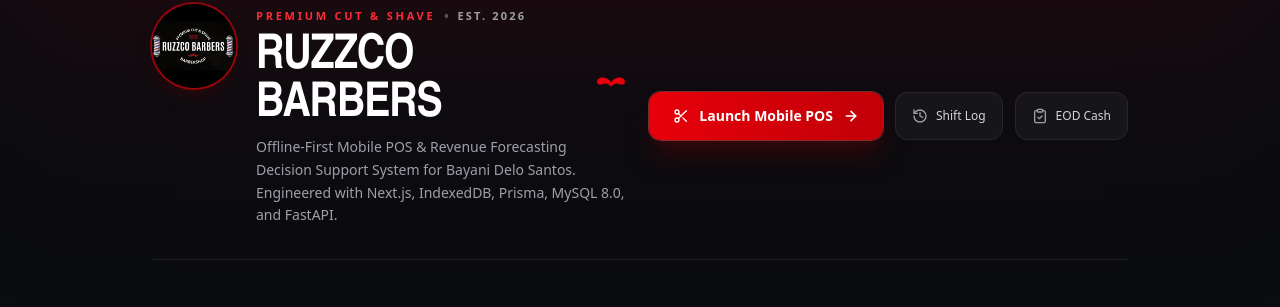
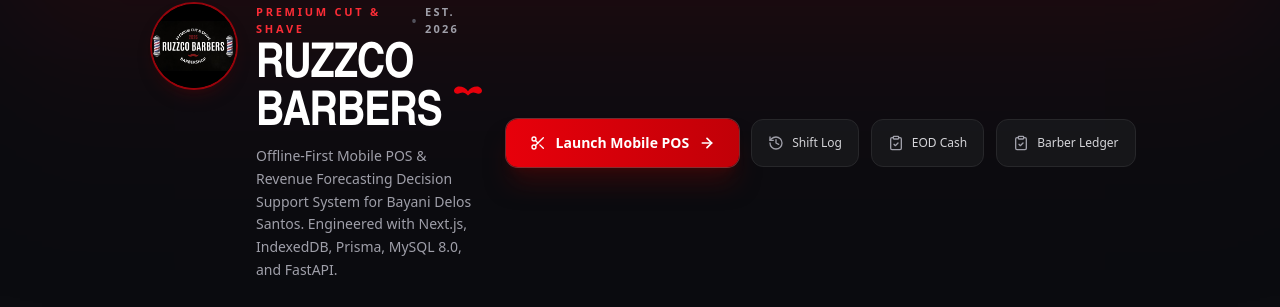
Before and after one commit to rhbntm/ruzzco-system, a Next.js app in the folder web/: page / in a window 1280 px wide. Shown: the part 116-423 px from the top of the page. Built offline with nearby package versions, Linux system fonts and the light colour scheme; no server answers; the database is empty.

Commit message:
feat(web): link barber ledger from homepage and fix owner name

```diff
--- a/web/src/app/page.tsx
+++ b/web/src/app/page.tsx
@@ -82,7 +82,7 @@
                 </h1>
 
                 <p className="text-zinc-400 text-xs sm:text-sm max-w-xl leading-relaxed">
-                  Offline-First Mobile POS &amp; Revenue Forecasting Decision Support System for Bayani Delo Santos.
+                  Offline-First Mobile POS &amp; Revenue Forecasting Decision Support System for Bayani Delos Santos.
                   Engineered with Next.js, IndexedDB, Prisma, MySQL 8.0, and FastAPI.
                 </p>
               </div>
@@ -115,6 +115,15 @@
               >
                 <ClipboardCheck className="w-4 h-4 text-zinc-400" />
                 <span>EOD Cash</span>
+              </Link>
+
+              <Link
+                href="/ledger"
+                className="inline-flex items-center justify-center gap-2 px-4 py-3.5 rounded-xl bg-zinc-900/90 hover:bg-zinc-800 border border-zinc-800 text-zinc-300 hover:text-white font-medium text-xs transition-colors"
+                title="Daily barber payout ledger"
+              >
+                <ClipboardCheck className="w-4 h-4 text-zinc-400" />
+                <span>Barber Ledger</span>
               </Link>
             </div>
           </div>
```
